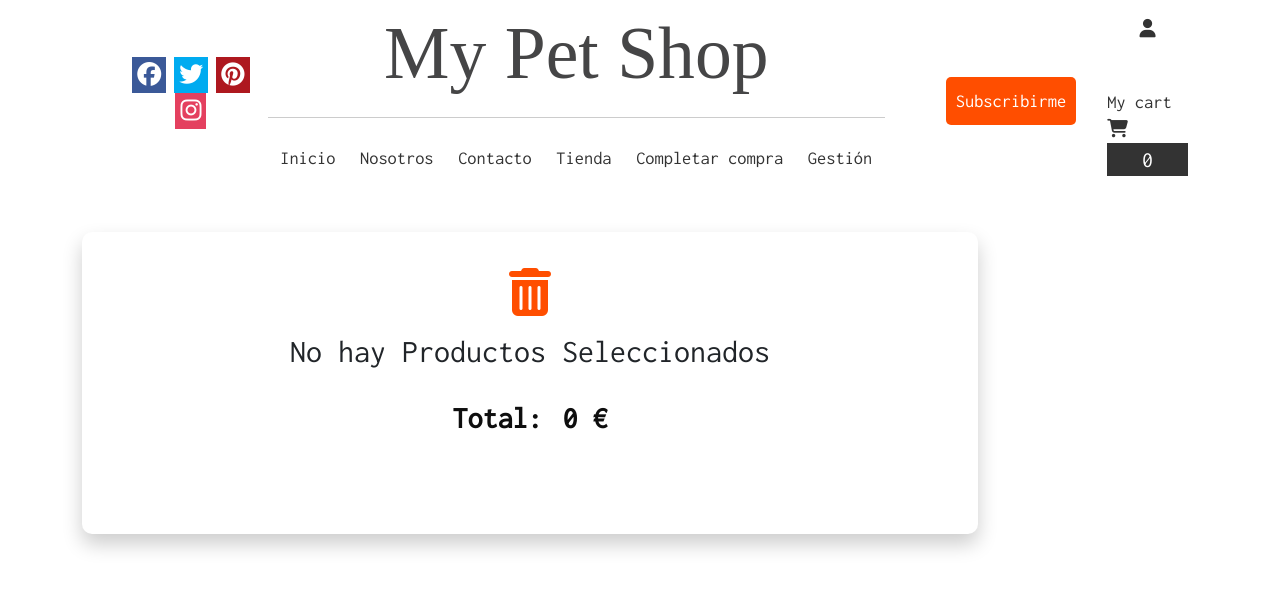
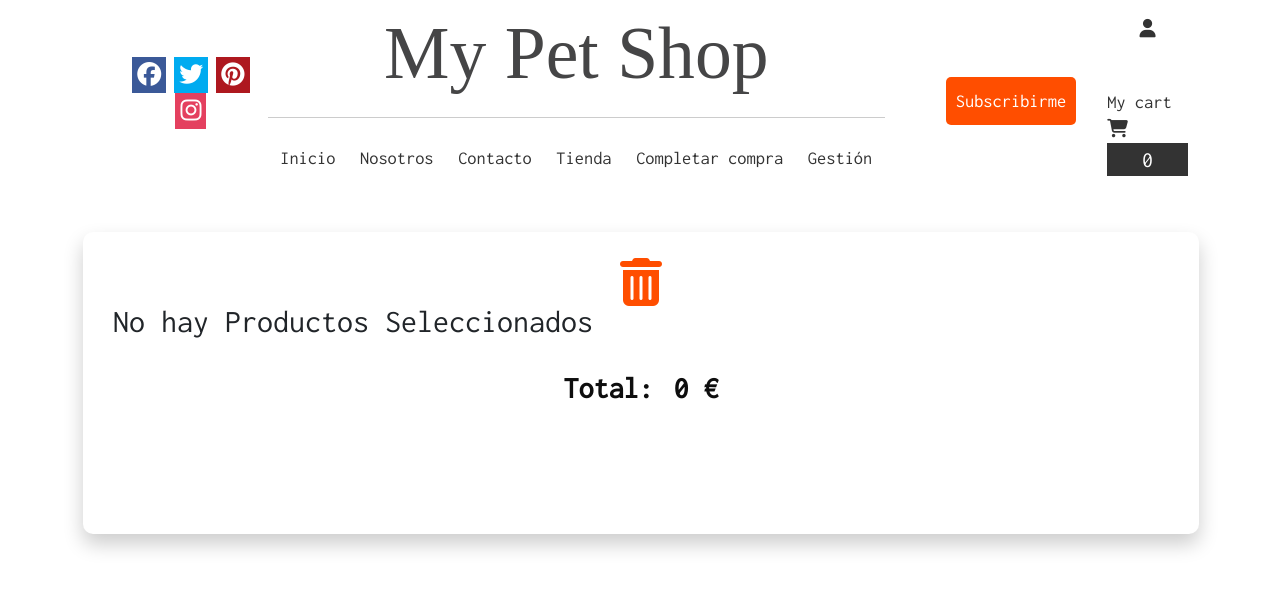
Before and after one commit to liaotco/webMascotas, a Django app: page /verCarrito/ in a window 1280 px wide. Shown: the top 590 px of the page. Run offline with Django 4.2, Linux system fonts and the light colour scheme; some libraries are stand-ins or nearby versions; some web fonts are replaced.

Commit message:
carrito 3

```diff
--- a/appCarrito/templates/carrito.html
+++ b/appCarrito/templates/carrito.html
@@ -23,13 +23,13 @@
 						<div class="info-productos-carrito">
                             <span class="cantidad-producto-carrito">{{value.cantidad}}</span>
 							<span class="titulo-producto-carrito">{{value.nombre}}</span>
-                            <span class="precio-producto-carrito">{{value.precio}} €</span>
-							<span class="subtotal-producto-carrito">{{value.subtotal}} €</span>
+                            <span class="precio-producto-carrito">{{value.precio}}€</span>
+							<span class="subtotal-producto-carrito">{{value.subtotal}}€ </span>
                         </div>
-
-                        <a class="carrito-botones btn-agregar" href="{% url 'agregarcarrito' key %}" title="Añadir producto"><i class="fa-solid fa-square-plus"></i></a>
-                        <a class="carrito-botones btn-eliminar" href="{% url 'sacar' key %}" title="Quitar producto"><i class="fa-solid fa-square-minus"></i></a>
-
+						<div class="carrito-botones">
+                        	<a class="btn-agregar" href="{% url 'agregarcarrito' key %}" title="Añadir producto"><i class="fa-solid fa-square-plus"></i></a>
+                        	<a class="btn-eliminar" href="{% url 'sacar' key %}" title="Quitar producto"><i class="fa-solid fa-square-minus"></i></a>
+					</div>
 					</div>
 					{% endfor %}
 					{% else %}
--- a/webMascotas/static/css/carrito.css
+++ b/webMascotas/static/css/carrito.css
@@ -1,32 +1,48 @@
+
+html,body{
+    max-width: 100%;
+    font-family: 'Mulish';
+    }
+
 .productos-carrito a{text-decoration: none; color: #333; }
 .contenedor-carrito{
 display: flex;
 flex-wrap: wrap;
 flex-direction: column;
-position: absolute;
+justify-content:space-between;
+padding: 30px;
+position: relative;
 background-color: #fff;
+width: 80%;
 box-shadow: 0 10px 20px rgba(0, 0, 0, 0.20);
 border-radius: 10px;
 align-items: center;
-margin: 0 auto;
-justify-content: center;
-overflow: hidden;
-text-align: center;
-padding-top: 10px;
-width: 70%;
-
+padding:auto;
+align-items: center;
+left:100px
 }
 
 .productos-carrito{
 display: flex;
+align-items: center;
+padding: 15px;
+justify-content: space-between;
 border-bottom: 1px solid rgba(0, 0, 0, 0.20);
-padding: 15px;
-width: 100%;
-
+width: 80%;
+gap: 15px;
 }
 
 .info-productos-carrito{
 display: flex;
+justify-content: space-between;
+flex: 0.8;
+padding: 18px;
+gap:15px;
+width: 80%;
+}
+
+.titulo-producto-carrito{
+font-size: 20px;
 }
 
 .img-producto-carrito{
@@ -35,27 +51,22 @@ display: flex;
     border-radius: 20px;
     object-fit: cover;
 }
-.cantidad-producto-carrito,.titulo-producto-carrito,.precio-producto-carrito,.subtotal-producto-carrito{
-font-weight: 700;
+.cantidad-producto-carrito,.precio-producto-carrito,.subtotal-producto-carrito{
 font-size: 20px;
 margin-left: 10px;
 }
-
-
 .carrito-botones a {
     color:#FF4E00;
     font-size: x-large;
 }
-
 .carrito-botones {
     flex-direction: row;
     display: flex;
     justify-content: center;
     align-items: center;
-    padding-top: 10px;
-    margin: 0 auto;
-    margin-top: 15px;
-    margin-bottom: 10px;
+    padding: 20px 0;
+    gap: 50px;
+    font-size: xx-large;
 
 }
 .completar-compra a{
@@ -92,32 +103,45 @@ font-weight: 700;
 .total-pagar{
 font-size: xx-large;
 font-weight: 900;
-z-index: 0;
 }
 
 @media screen and (min-width: 320px){
     .contenedor-carrito{
-        position: absolute;
         display:block;
-        min-width: 300px;
+        justify-content: stretch;
+        width: 100%;
         margin: 0 auto;
-
+        left: 1px;
     }
     .productos-carrito{
-
         align-items: center;
         padding: 2px;
-        justify-content:space-around;
+        justify-content:stretch;
         border-bottom: 1px solid rgba(0, 0, 0, 0.20);
-        min-width: 300px;
+        width: 100%;
+        }
+
+}
+@media screen and (min-width: 480px){
+    .contenedor-carrito{
+        display:block;
+        justify-content: stretch;
+        width: 100%;
         margin: 0 auto;
-
+        left: 1px;
+    }
+    .productos-carrito{
+        align-items: center;
+        padding: 2px;
+        justify-content:stretch;
+        border-bottom: 1px solid rgba(0, 0, 0, 0.20);
+        width: 100%;
         }
     .info-productos-carrito{
         display: flex;
         align-items: center;
         padding: 2px;
-        justify-content:space-around;
+        justify-content:stretch;
     }
     .carrito-botones {
         flex-direction: row;
@@ -129,46 +153,8 @@ z-index: 0;
     .container{
         display: block;
     }
-
+    .item{
+        height: 200px;
+        margin-bottom: 10px;
+    }
 }
-
-@media screen and (min-width: 480px){
-    .contenedor-carrito{
-        position: absolute;
-        display:block;
-        min-width: 400px;
-        margin: 0 auto;
-
-    }
-    .productos-carrito{
-        align-items: center;
-        padding: 2px;
-        justify-content:space-around;
-        border-bottom: 1px solid rgba(0, 0, 0, 0.20);
-        width: 300px;
-
-        }
-    .info-productos-carrito{
-        display: flex;
-        align-items: center;
-        padding: 2px;
-        justify-content:space-around;
-    }
-    .carrito-botones {
-        flex-direction: row;
-        display: flex;
-        justify-content: center;
-        align-items: center;
-        padding: 10px 0;
-        gap: 10px;}
-    .container{
-        display: block;
-    }
-
-}
-
-
-/*Estilos para tablet*/
-@media screen and (min-width:768px) {
-
-}
--- a/webMascotas/static/css/estilosTienda.css
+++ b/webMascotas/static/css/estilosTienda.css
@@ -209,9 +209,8 @@ p{
 
 .icon-menu{
   font-size: 1.5em;
-  border: 1px solid #454546;
   display: block;
-  padding: 10px 20px;
+  padding: 5px;
   cursor: pointer;
   margin-left: auto;
 }
```
